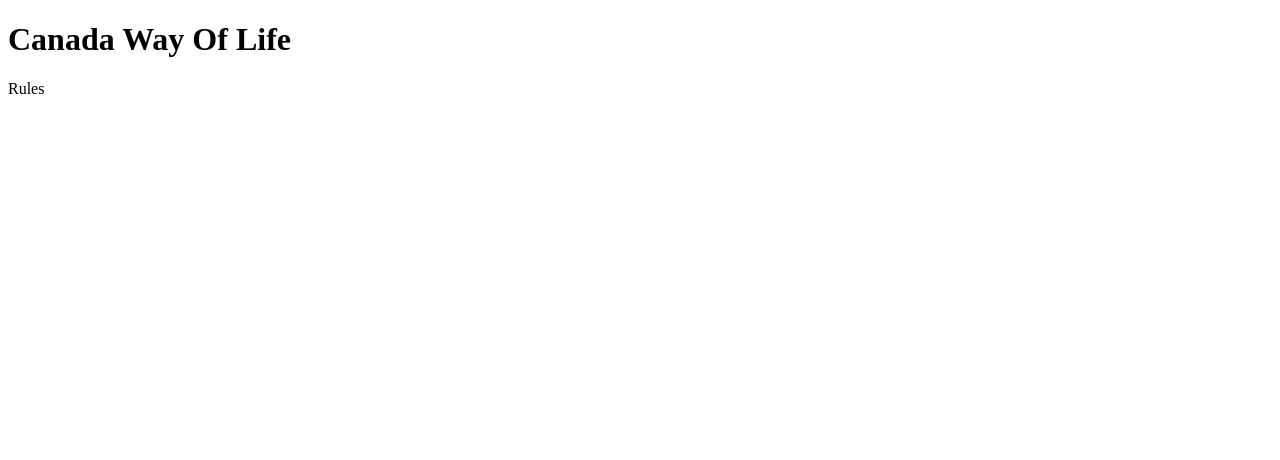
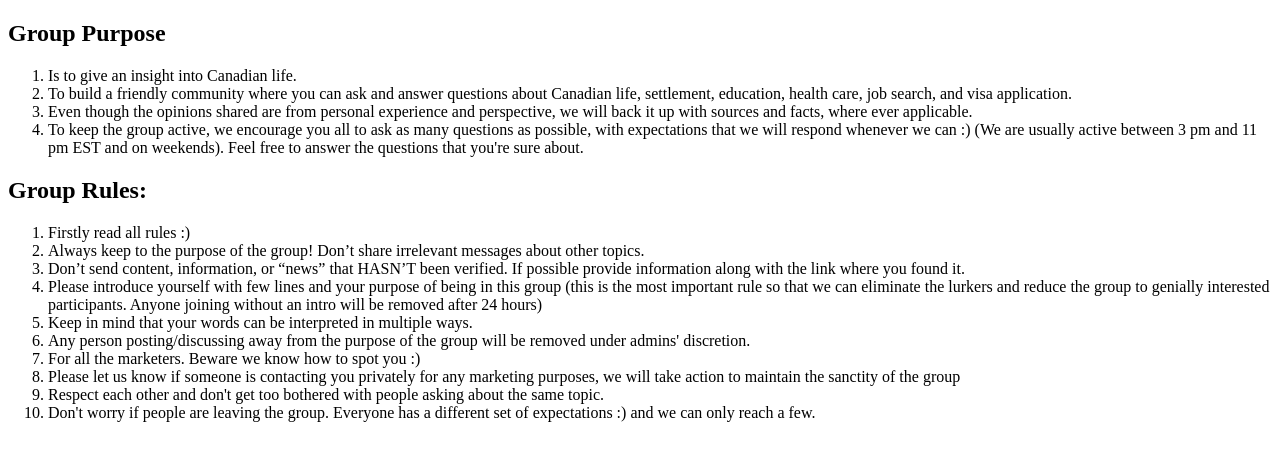
Before and after one commit to Parithi/Canada-WayOfLife, a plain HTML site: page index.html in a window 1280 px wide. Drawn offline with Linux system fonts and the light colour scheme.

Commit message:
Update index.html

```diff
--- a/index.html
+++ b/index.html
@@ -4,7 +4,25 @@
             <meta name="viewport" content="width=device-width, initial-scale=0.86, maximum-scale=3.0, minimum-scale=0.86">
     </head>
 <body>
-<h1>Canada Way Of Life</h1>
-<p>Rules</p>
+<h2>Group Purpose</h2>
+<ol>
+<li>Is to give an insight into Canadian life.
+<li>To build a friendly community where you can ask and answer questions about Canadian life, settlement, education, health care, job search, and visa application.
+<li>Even though the opinions shared are from personal experience and perspective, we will back it up with sources and facts, where ever applicable.
+<li>To keep the group active, we encourage you all to ask as many questions as possible, with expectations that we will respond whenever we can :) (We are usually active between 3 pm and 11 pm EST and on weekends). Feel free to answer the questions that you're sure about.
+</ol>
+<h2>Group Rules:</h2>
+<ol>
+<li>Firstly read all rules :)
+<li>Always keep to the purpose of the group! Don’t share irrelevant messages about other topics.
+<li>Don’t send content, information, or “news” that HASN’T been verified. If possible provide information along with the link where you found it.
+<li>Please introduce yourself with few lines and your purpose of being in this group (this is the most important rule so that we can eliminate the lurkers and reduce the group to genially interested participants. Anyone joining without an intro will be removed after 24 hours)
+<li>Keep in mind that your words can be interpreted in multiple ways.
+<li>Any person posting/discussing away from the purpose of the group will be removed under admins' discretion.
+<li>For all the marketers. Beware we know how to spot you :)
+<li>Please let us know if someone is contacting you privately for any marketing purposes, we will take action to maintain the sanctity of the group
+<li>Respect each other and don't get too bothered with people asking about the same topic.
+<li>Don't worry if people are leaving the group. Everyone has a different set of expectations :) and we can only reach a few.
+</ol>
 </body>
 </html>
```
